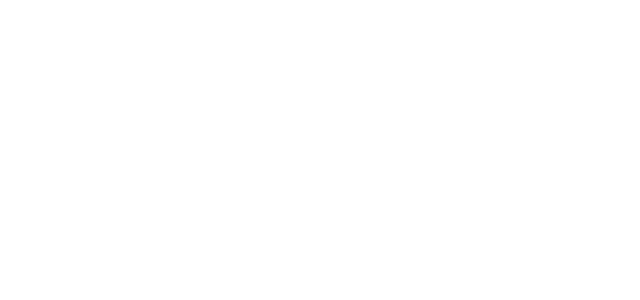
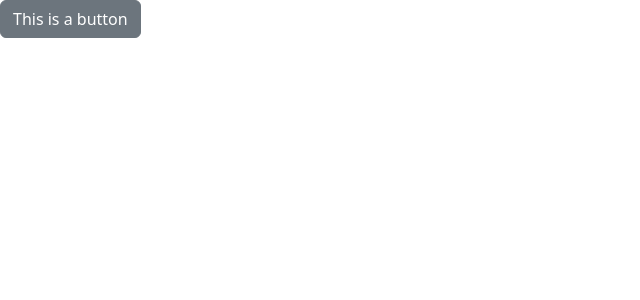
Before and after one commit to anemiekeZA/react-app, a React (Vite) app: page / in a window 1280 px wide. Shown: the top 300 px of the page, without its empty margins (0-640 px from the left). Built offline with nearby package versions, Linux system fonts and the light colour scheme.

Commit message:
Adding in alert to a button

```diff
--- a/src/App.tsx
+++ b/src/App.tsx
@@ -1,15 +1,17 @@
+import { useState } from "react";
 import Alert from "./components/Alert";
 import Button from "./components/button";
+import ListGroup from "./components/ListGroup";
 
 function App(){
+  const [alertVisible, setAlertVisibility] = useState(false);
 
-  return
-    <div>
-    <Alert>
-      Hello <span>World</span>
-    </Alert>
-    <Button color="secondary" onClick={() => console.log('Clicked')}>This is a button</Button>
+  return (
+    <div>{ alertVisible && <Alert onClose={() => setAlertVisibility(false)}>Alert</Alert>}
+    <Button color="secondary" onClick={() => setAlertVisibility(true)}>This is a button</Button>
     </div> //Self closing syntax
+  )
+
 }
 
 export default App;
--- a/src/components/Alert.tsx
+++ b/src/components/Alert.tsx
@@ -2,11 +2,14 @@
 
 interface Props {
     children: ReactNode;
+    onClose: () => void;
 }
 
-const Alert = ({children}: Props) => {
+const Alert = ({children, onClose}: Props) => {
   return (
-    <div className= "alert alert-primary">{children}</div>
+    <div className= "alert alert-primary alert-dismissible">{children}
+    <button type="button" className="btn-close" onClick={onClose}data-bs-dismiss="alert"></button>
+    </div>
   )
 }
 
```
